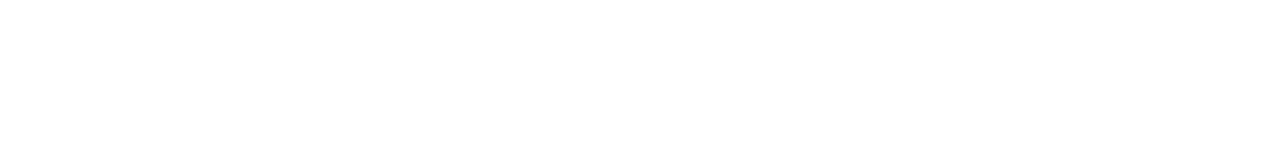
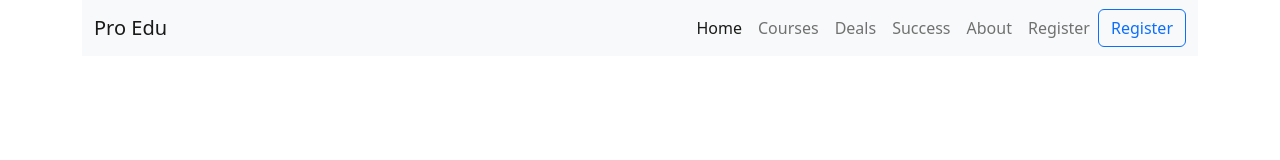
Before and after one commit to Sazzad25/My-Edtech-Repo, a plain HTML site: page index.html in a window 1280 px wide. Drawn offline with nearby package versions, Linux system fonts and the light colour scheme.

Commit message:
added navbar

```diff
--- a/index.html
+++ b/index.html
@@ -10,6 +10,60 @@
 </head>
 
 <body>
+    <header class="container">
+        <!-- navbar start -->
+        <nav class="navbar navbar-expand-lg bg-light">
+            <div class="container-fluid">
+                <a class="navbar-brand" href="#">Pro Edu</a>
+                <button class="navbar-toggler" type="button" data-bs-toggle="collapse"
+                    data-bs-target="#navbarSupportedContent" aria-controls="navbarSupportedContent"
+                    aria-expanded="false" aria-label="Toggle navigation">
+                    <span class="navbar-toggler-icon"></span>
+                </button>
+                <div class="collapse navbar-collapse" id="navbarSupportedContent">
+                    <ul class="navbar-nav ms-auto mb-2 mb-lg-0">
+                        <li class="nav-item">
+                            <a class="nav-link active" aria-current="page" href="#">Home</a>
+                        </li>
+                        <li class="nav-item">
+                            <a class="nav-link" href="#">Courses</a>
+                        </li>
+                        <li class="nav-item">
+                            <a class="nav-link" href="#">Deals</a>
+                        </li>
+                        <li class="nav-item">
+                            <a class="nav-link" href="#">Success</a>
+                        </li>
+                        <li class="nav-item">
+                            <a class="nav-link" href="#">About</a>
+                        </li>
+                        <li class="nav-item">
+                            <a class="nav-link" href="#">Register</a>
+                        </li>
+                        <!-- <li class="nav-item dropdown">
+                            <a class="nav-link dropdown-toggle" href="#" role="button" data-bs-toggle="dropdown"
+                                aria-expanded="false">
+                                Dropdown
+                            </a>
+                            <ul class="dropdown-menu">
+                                <li><a class="dropdown-item" href="#">Action</a></li>
+                                <li><a class="dropdown-item" href="#">Another action</a></li>
+                                <li>
+                                    <hr class="dropdown-divider">
+                                </li>
+                                <li><a class="dropdown-item" href="#">Something else here</a></li>
+                            </ul>
+                        </li> -->
+                    </ul>
+                    <form class="d-flex" role="search">
+                        <!-- <input class="form-control me-2" type="search" placeholder="Search" aria-label="Search"> -->
+                        <button type="button" class="btn btn-outline-primary">Register</button>
+                    </form>
+                </div>
+            </div>
+        </nav>
+        <!-- navbar end -->
+    </header>
     <script src="https://cdn.jsdelivr.net/npm/bootstrap@5.2.0/dist/js/bootstrap.bundle.min.js"></script>
 </body>
 
```
